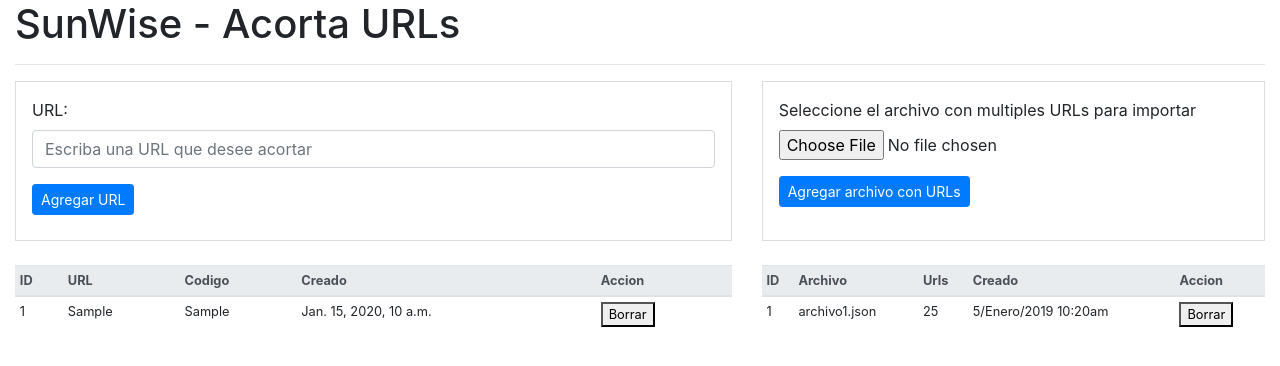
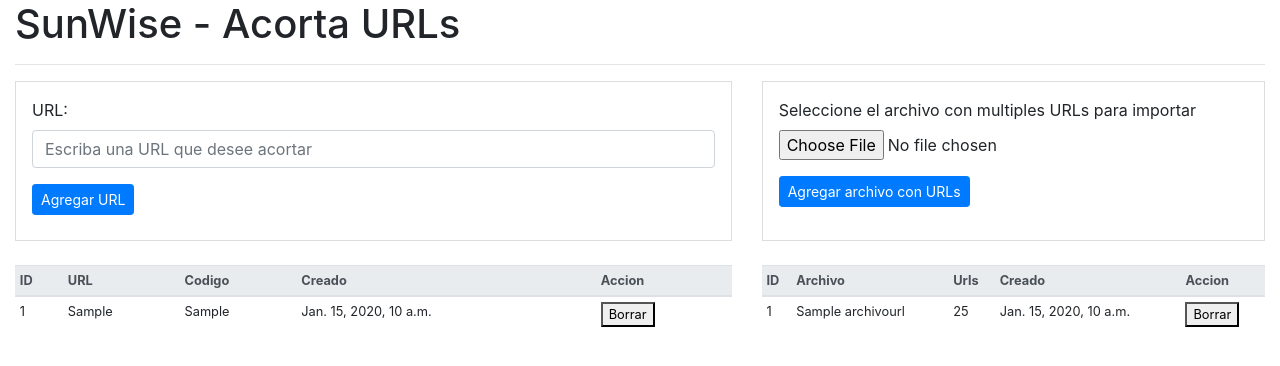
Before and after one commit to fernandogl/sunwise, a Django app: page /urls/ in a window 1280 px wide. Shown: the top 366 px of the page. Run offline with Django 3.2, Linux system fonts and the light colour scheme; tables that the repository leaves empty hold one stand-in row (values such as "Sample post"); some libraries are stand-ins or nearby versions.

Commit message:
Inserta registro de Archivo y lo despliega en interfaz web

```diff
--- a/src/main/templates/main/url_list.html
+++ b/src/main/templates/main/url_list.html
@@ -103,13 +103,15 @@
 
 					<tbody>
 						<tr>
-							<td scope='row'>1</td>
-							<td scope='row'>archivo1.json</td>
-							<td scope='row'>25</td>
-							<td scope='row'>5/Enero/2019 10:20am</td>
-							<td scope='row'>
-								<button>Borrar</button>
-							</td>
+							{% for obj in archivos %}
+								<td scope='row'>{{ obj.id }}</td>
+								<td scope='row'>{{ obj.nombre }}</td>
+								<td scope='row'>25</td>
+								<td scope='row'>{{ obj.creado }}</td>
+								<td scope='row'>
+									<button>Borrar</button>
+								</td>
+							{% endfor %}
 						</tr>
 					</tbody>
 				</table>
--- a/src/main/views.py
+++ b/src/main/views.py
@@ -6,7 +6,7 @@
 from rest_framework.response import Response
 from rest_framework.views import APIView
 
-from .models import Url
+from .models import Url, ArchivoUrl
 from .serializers import UrlSerializer
 
 
@@ -34,6 +34,11 @@
 class UrlListView(ListView):
     model = Url
 
+    def get_context_data(self, **kwargs):
+        context = super().get_context_data(**kwargs)
+        context['archivos'] = ArchivoUrl.objects.all()
+        return context
+
 
 class ArchivoUrlView(APIView):
 
@@ -41,11 +46,15 @@
         file = request.FILES['upload']
 
         data = JSONParser().parse(file)
+        archivo = ArchivoUrl.objects.create( nombre=file.name )
+        for obj in data:
+            obj['archivo'] = archivo.id
 
         # print( "NAME:", file.name )
         # print( "SIZE:", file.size )
 
         url_serializer = UrlSerializer( data=data, many=True )
+
 
         if( url_serializer.is_valid() ):
             print("Es valido")
@@ -53,5 +62,6 @@
         else:
             print("No es valido")
             print( url_serializer.errors )
+            archivo.delete()
 
         return Response({'received data': request.data})
```
